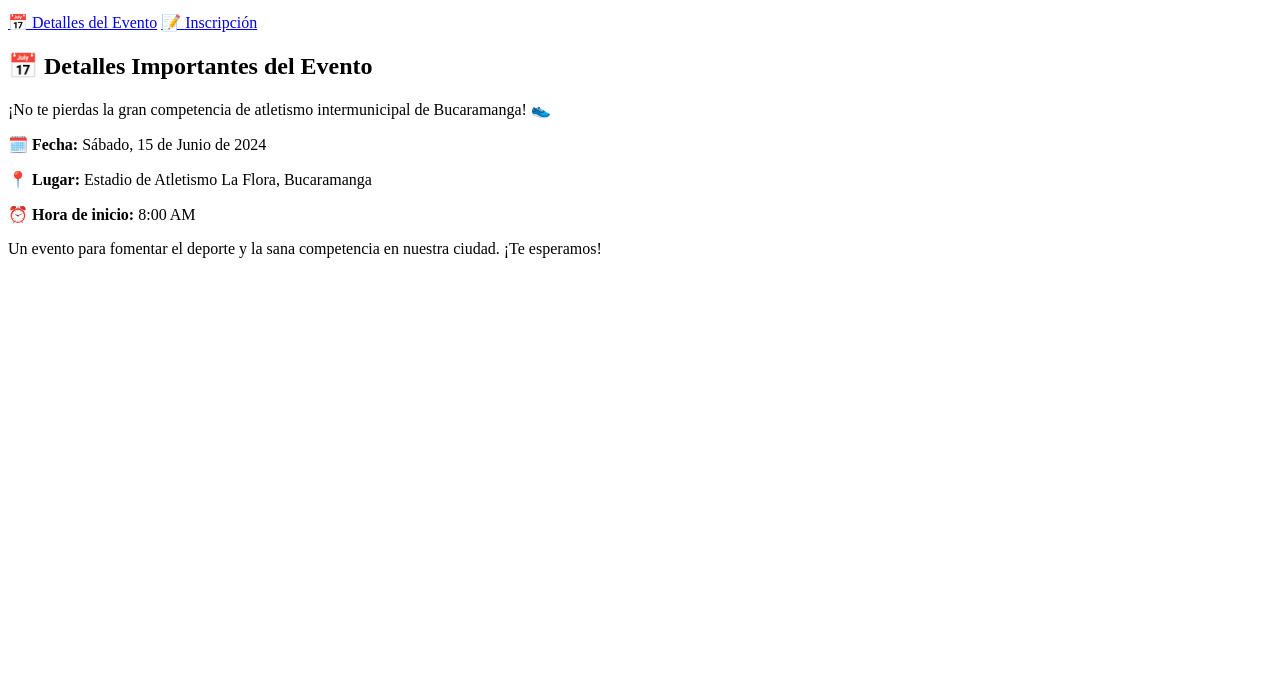
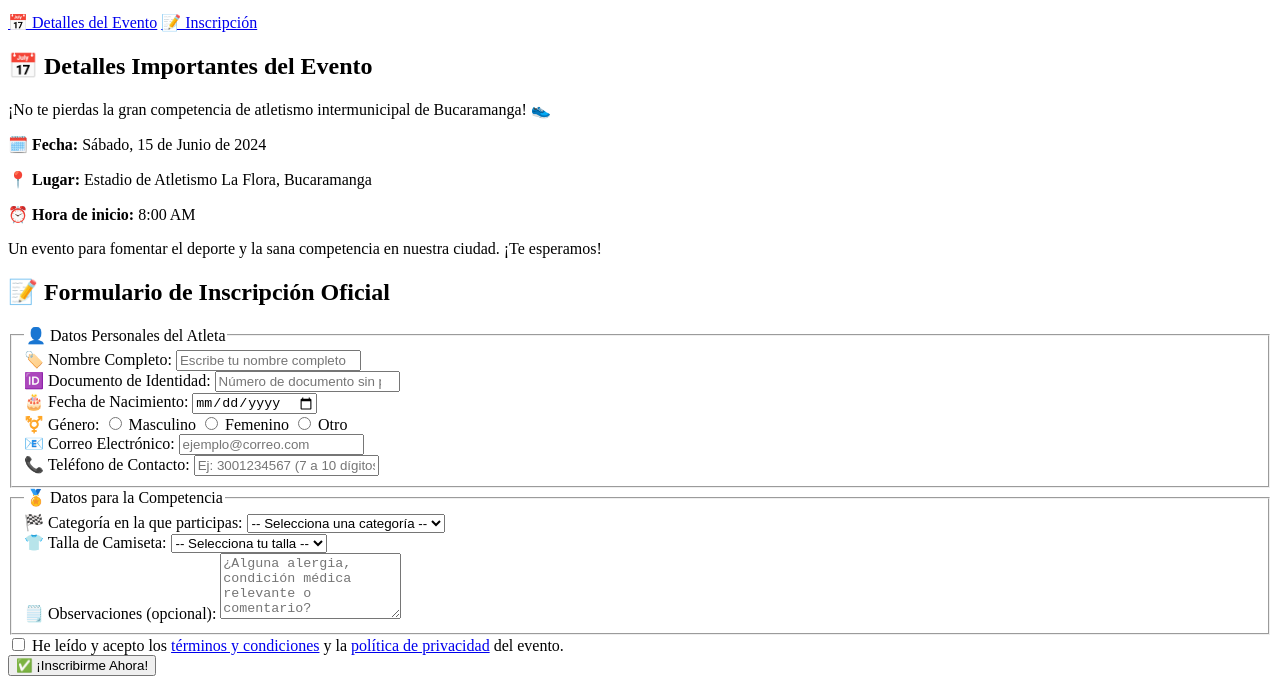
Before and after one commit to DanielSantiagoV/Taller_Formularios, a plain HTML site: page index.html in a window 1280 px wide. Shown: the part 102-800 px from the top of the page. Drawn offline with Linux system fonts and the light colour scheme.

Commit message:
feat: :sparkles: Add official registration form section to index.html 📝✅
This commit adds a dedicated registration form section to the index.html, allowing participants to officially sign up for the Atletismo competition. The form includes essential input fields for personal and event-related information, enhancing user interaction and streamlining the registration process. 🏃‍♂️📋✨

By @DanielSantiagoV

```diff
--- a/index.html
+++ b/index.html
@@ -28,3 +28,75 @@
                 <p><strong>⏰ Hora de inicio:</strong> 8:00 AM</p>
                 <p>Un evento para fomentar el deporte y la sana competencia en nuestra ciudad. ¡Te esperamos!</p>
             </section>
+            <section id="inscripcion">
+                <h2>📝 Formulario de Inscripción Oficial</h2>
+                <form action="#" method="post">
+                    <fieldset>
+                        <legend>👤 Datos Personales del Atleta</legend>
+                        <div>
+                            <label for="nombreCompleto">🏷️ Nombre Completo:</label>
+                            <input type="text" id="nombreCompleto" name="nombreCompleto" placeholder="Escribe tu nombre completo" required>
+                        </div>
+                        <div>
+                            <label for="documento">🆔 Documento de Identidad:</label>
+                            <input type="number" id="documento" name="documento" placeholder="Número de documento sin puntos" required min="100000">
+                        </div>
+                        <div>
+                            <label for="fechaNacimiento">🎂 Fecha de Nacimiento:</label>
+                            <input type="date" id="fechaNacimiento" name="fechaNacimiento" required>
+                        </div>
+                        <div class="radio-group">
+                            <label>⚧️ Género:</label>
+                            <input type="radio" id="generoM" name="genero" value="masculino" required>
+                            <label for="generoM">Masculino</label>
+                            <input type="radio" id="generoF" name="genero" value="femenino">
+                            <label for="generoF">Femenino</label>
+                            <input type="radio" id="generoO" name="genero" value="otro">
+                            <label for="generoO">Otro</label>
+                        </div>
+                        <div>
+                            <label for="email">📧 Correo Electrónico:</label>
+                            <input type="email" id="email" name="email" required placeholder="ejemplo@correo.com">
+                        </div>
+                        <div>
+                            <label for="telefono">📞 Teléfono de Contacto:</label>
+                            <input type="tel" id="telefono" name="telefono" required pattern="[0-9]{7,10}" placeholder="Ej: 3001234567 (7 a 10 dígitos)">
+                        </div>
+                    </fieldset>
+
+                    <fieldset>
+                        <legend>🏅 Datos para la Competencia</legend>
+                        <div>
+                            <label for="categoria">🏁 Categoría en la que participas:</label>
+                            <select id="categoria" name="categoria" required>
+                                <option value="">-- Selecciona una categoría --</option>
+                                <option value="juvenil">Juvenil (Hasta 18 años)</option>
+                                <option value="mayores">Mayores (19-39 años)</option>
+                                <option value="master">Máster (40 años en adelante)</option>
+                            </select>
+                        </div>
+                        <div>
+                            <label for="tallaCamiseta">👕 Talla de Camiseta:</label>
+                            <select id="tallaCamiseta" name="tallaCamiseta" required>
+                                <option value="">-- Selecciona tu talla --</option>
+                                <option value="s">S</option>
+                                <option value="m">M</option>
+                                <option value="l">L</option>
+                                <option value="xl">XL</option>
+                            </select>
+                        </div>
+                        <div>
+                            <label for="observaciones">🗒️ Observaciones (opcional):</label>
+                            <textarea id="observaciones" name="observaciones" rows="4" placeholder="¿Alguna alergia, condición médica relevante o comentario?"></textarea>
+                        </div>
+                    </fieldset>
+
+                    <div>
+                         <input type="checkbox" id="terminos" name="terminos" required>
+                         <label for="terminos">He leído y acepto los <a href="#" target="_blank">términos y condiciones</a> y la <a href="#" target="_blank">política de privacidad</a> del evento.</label>
+                    </div>
+
+                    <button type="submit">✅ ¡Inscribirme Ahora!</button>
+                </form>
+            </section>
+        </main>
```
